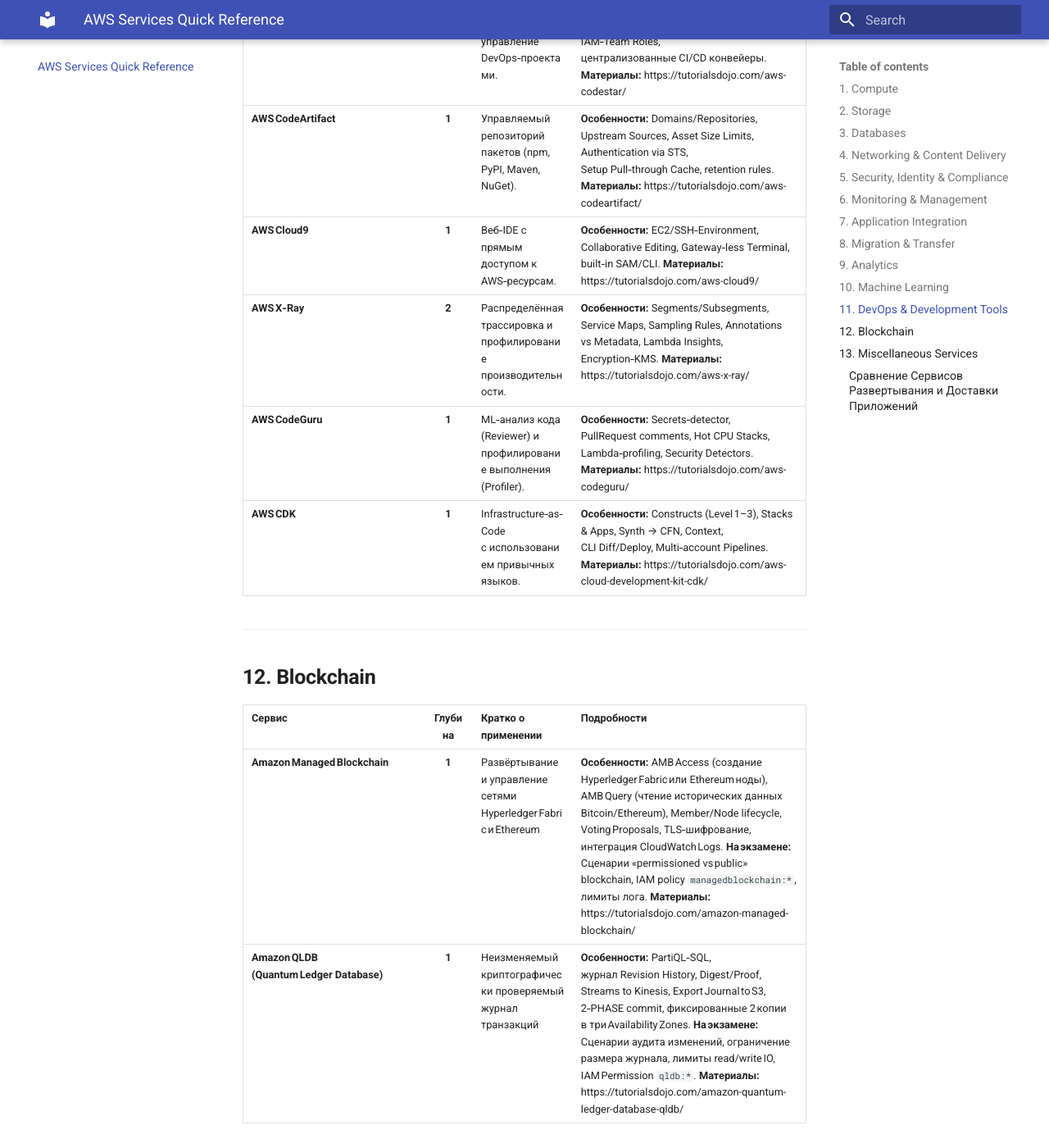
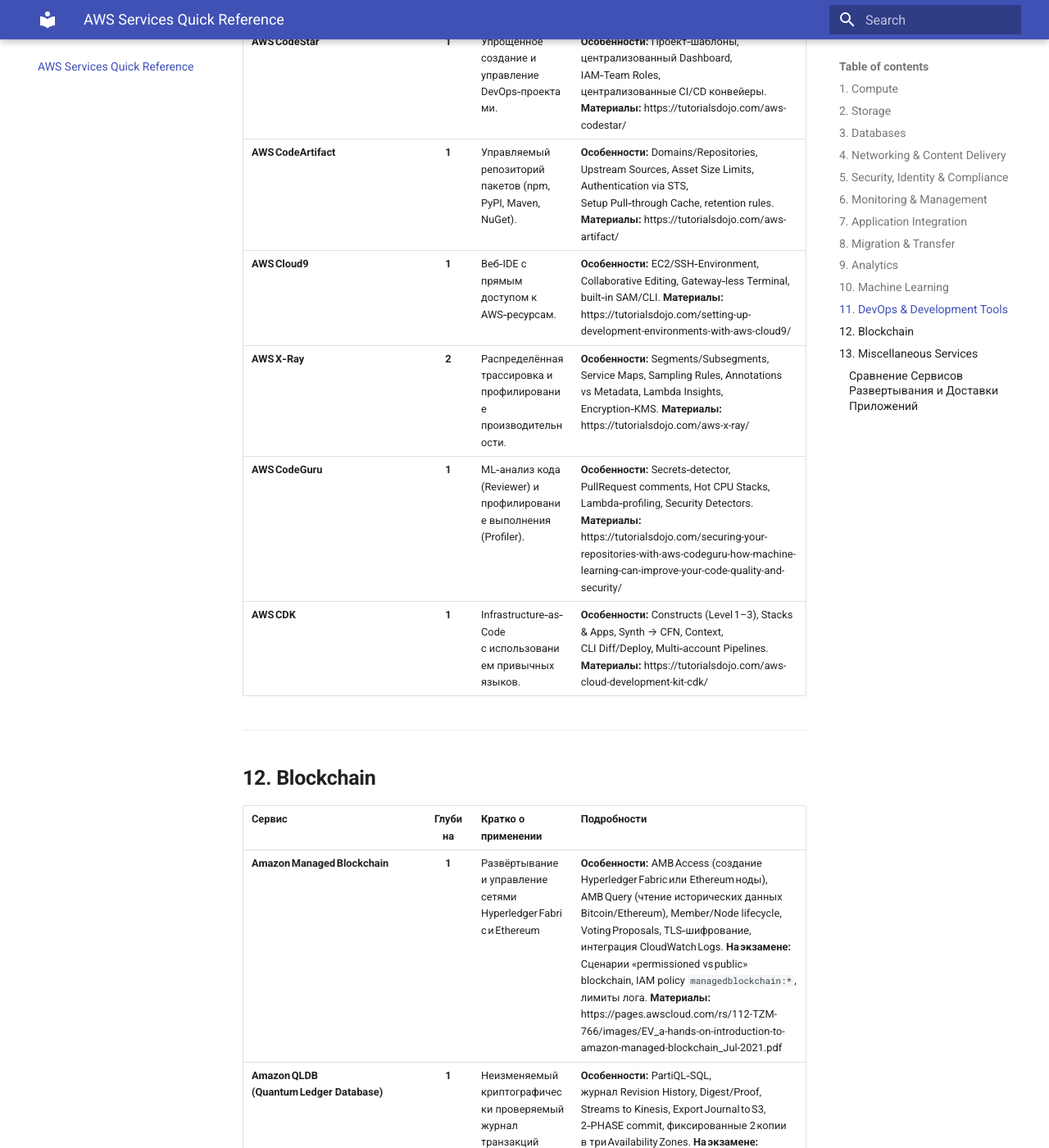
Before and after one commit to sergey-rsa/aws-sysop-doc, an MkDocs documentation site: the page built from docs/index.md, in a window 1280 px wide and 1400 px high, scrolled down 20610 px. Shown: the whole window at 82% size. Built offline with MkDocs 1.6.1 and Material for MkDocs 9.7.7, drawn with Linux system fonts in a browser that asks for light colours; some of the changed lines change nothing that is shown; some of the changed text lies outside the part shown.

Commit message:
fix urls

```diff
--- a/docs/index.md
+++ b/docs/index.md
@@ -160,7 +160,7 @@
 | **Amazon EMR**                          | **1** | Ускоренный управляемый Hadoop/Spark/Flink кластер.                | **Особенности:** EMRFS S3, Auto‑Scaling Clusters, Instance Fleets vs Groups, EMR Serverless, Kerberos Auth. **На экзамене:** Высокий уровень — сценарии big‑data, лог‑папки, bootstrap actions. **Материалы:** https://tutorialsdojo.com/amazon-emr/ |
 | **Amazon Redshift**                     | **1** | Аналитический Data Warehouse (колоночное хранение).               | **Особенности:** RA3 vs DC2, Concurrency Scaling, Spectrum, AQUA, Materialized Views. **На экзамене:** Snapshot Retention, auto‑vacuum/analyze, Copy Unload, WLM queues. **Материалы:** https://tutorialsdojo.com/amazon-redshift/ |
 | **Amazon QuickSight**                   | **1** | BI ‑ визуализация данных и интерактивные дашборды.                 | **Особенности:** SPICE in‑memory engine, Row‑Level Security, ML Insights (Anomaly Detection, Forecast), Embedded Analytics. **На экзамене:** Расчёт SPICE Storage cost, refresh‑schedules, пермишны «Reader vs Author». **Материалы:** https://tutorialsdojo.com/amazon-quicksight/ |
-| **Amazon MSK (Managed Kafka)**          | **1** | Управляемый Apache Kafka для потоков данных.                       | **Особенности:** Cluster Types (Standard / Serverless), Storage Autoscaling, IAM Access Control, SASL/SCRAM, Prometheus metrics. **На экзамене:** Различие MSK Serverless vs Kinesis, паттерн re‑play, брокер maintenance. **Материалы:** https://tutorialsdojo.com/amazon-msk/ |
+| **Amazon MSK (Managed Kafka)**          | **1** | Управляемый Apache Kafka для потоков данных.                       | **Особенности:** Cluster Types (Standard / Serverless), Storage Autoscaling, IAM Access Control, SASL/SCRAM, Prometheus metrics. **На экзамене:** Различие MSK Serverless vs Kinesis, паттерн re‑play, брокер maintenance. **Материалы:** https://tutorialsdojo.com/amazon-managed-streaming-for-apache-kafka-amazon-msk/ |
 | **AWS Lake Formation**                  | **1** | Управление Data Lake доступом и каталожными метаданными.          | **Особенности:** LF‑Tag‑based Access, Governed Tables ACID, Blueprints ingestion, Transactional Batch/Streaming. **На экзамене:** Различие IAM‑ vs LF‑permissions, Register S3 Locations, cross‑account sharing через RAM. **Материалы:** https://tutorialsdojo.com/aws-lake-formation/ |
 | **Amazon OpenSearch Service**           | **1** | Управляемый Elasticsearch/OpenSearch для поиска и лог‑аналитики.   | **Особенности:** Domain clusters, UltraWarm/Cold Storage, ISM Policies, Fine‑Grained Access (roles), OpenSearch Dashboards. **На экзамене:** Управление индексовым ростом, Snapshot to S3, интеграция с Kinesis Firehose/CloudWatch Logs. **Материалы:** https://tutorialsdojo.com/amazon-opensearch-service/ |
 
@@ -188,15 +188,15 @@
 
 | **Сервис**           | **Глубина** | **Кратко о применении**                                              | **Подробности** |
 |----------------------|:-----------:|----------------------------------------------------------------------|----------------------------------------------------------------------------------------------------------------------------------------------------------------------------------------------------------------------------------------------------------------------------------------------------------------------------------------------------------------------------------------------------------------------------------|
-| **AWS CodeCommit**   | **1** | Управляемый Git‑репозиторий для хранения кода.                         | **Особенности:** Encryption at‑rest (KMS), IAM‑коммит‑правила, VPC Endpoints, Trigger Events → Lambda/SNS, Git‑credentials/SSH. **Материалы:** https://tutorialsdojo.com/aws-codecommit/ |
+| **AWS CodeCommit**   | **0** | Управляемый Git‑репозиторий для хранения кода. (пропускаем. устарел)   | **Особенности:** Encryption at‑rest (KMS), IAM‑коммит‑правила, VPC Endpoints, Trigger Events → Lambda/SNS, Git‑credentials/SSH. **Материалы:** https://tutorialsdojo.com/aws-codecommit/ |
 | **AWS CodeBuild**    | **1** | Без‑серверный сервис сборки и тестирования.                            | **Особенности:** buildspec.yml, Compute Types, Batch Builds, Report Groups, Caching (S3 / EFS), VPC integration. **Материалы:** https://tutorialsdojo.com/aws-codebuild/ |
 | **AWS CodeDeploy**   | **2** | Автоматизированное развертывание на EC2, Lambda и On‑Prem.             | **Особенности:** Deployment Types (In‑Place, Blue/Green), AppSpec.yml, Rollbacks & Alarms, Lifecycle Events, Auto‑Scaling hooks. **Материалы:** https://tutorialsdojo.com/aws-codedeploy/ |
 | **AWS CodePipeline** | **2** | Конвейер CI/CD — оркестрация сборки, тестов, деплоя.                   | **Особенности:** Stages & Actions, Manual Approval Gates, cross‑account Artifacts, Webhook‑triggers, Parallel Actions, integration with GitHub/CodeCommit/S3/ECR. **Материалы:** https://tutorialsdojo.com/aws-codepipeline/ |
 | **AWS CodeStar**     | **1** | Упрощённое создание и управление DevOps‑проектами.                     | **Особенности:** Проект‑шаблоны, централизованный Dashboard, IAM‑Team Roles, централизованные CI/CD конвейеры. **Материалы:** https://tutorialsdojo.com/aws-codestar/ |
-| **AWS CodeArtifact** | **1** | Управляемый репозиторий пакетов (npm, PyPI, Maven, NuGet).             | **Особенности:** Domains/Repositories, Upstream Sources, Asset Size Limits, Authentication via STS, Setup Pull‑through Cache, retention rules. **Материалы:** https://tutorialsdojo.com/aws-codeartifact/ |
-| **AWS Cloud9**       | **1** | Веб‑IDE с прямым доступом к AWS‑ресурсам.                              | **Особенности:** EC2/SSH‑Environment, Collaborative Editing, Gateway‑less Terminal, built‑in SAM/CLI. **Материалы:** https://tutorialsdojo.com/aws-cloud9/ |
+| **AWS CodeArtifact** | **1** | Управляемый репозиторий пакетов (npm, PyPI, Maven, NuGet).             | **Особенности:** Domains/Repositories, Upstream Sources, Asset Size Limits, Authentication via STS, Setup Pull‑through Cache, retention rules. **Материалы:** https://tutorialsdojo.com/aws-artifact/ |
+| **AWS Cloud9**       | **1** | Веб‑IDE с прямым доступом к AWS‑ресурсам.                              | **Особенности:** EC2/SSH‑Environment, Collaborative Editing, Gateway‑less Terminal, built‑in SAM/CLI. **Материалы:** https://tutorialsdojo.com/setting-up-development-environments-with-aws-cloud9/ |
 | **AWS X‑Ray**        | **2** | Распределённая трассировка и профилирование производительности.       | **Особенности:** Segments/Subsegments, Service Maps, Sampling Rules, Annotations vs Metadata, Lambda Insights, Encryption‑KMS. **Материалы:** https://tutorialsdojo.com/aws-x-ray/ |
-| **AWS CodeGuru**     | **1** | ML‑анализ кода (Reviewer) и профилирование выполнения (Profiler).      | **Особенности:** Secrets‑detector, PullRequest comments, Hot CPU Stacks, Lambda‑profiling, Security Detectors. **Материалы:** https://tutorialsdojo.com/aws-codeguru/ |
+| **AWS CodeGuru**     | **1** | ML‑анализ кода (Reviewer) и профилирование выполнения (Profiler).      | **Особенности:** Secrets‑detector, PullRequest comments, Hot CPU Stacks, Lambda‑profiling, Security Detectors. **Материалы:** https://tutorialsdojo.com/securing-your-repositories-with-aws-codeguru-how-machine-learning-can-improve-your-code-quality-and-security/ |
 | **AWS CDK**          | **1** | Infrastructure‑as‑Code с использованием привычных языков.             | **Особенности:** Constructs (Level 1–3), Stacks & Apps, Synth → CFN, Context, CLI Diff/Deploy, Multi‑account Pipelines. **Материалы:** https://tutorialsdojo.com/aws-cloud-development-kit-cdk/ |
 
 ---
@@ -205,7 +205,7 @@
 
 | **Сервис**                    | **Глубина** | **Кратко о применении**                                        | **Подробности** |
 |-------------------------------|:-----------:|----------------------------------------------------------------|----------------------------------------------------------------------------------------------------------------------------------------------------------------------------------------------------------------------------------------------------------------------------------------------------------------------------------------------------------------------------------------------------------------------------------|
-| **Amazon Managed Blockchain** | **1** | Развёртывание и управление сетями Hyperledger Fabric и Ethereum | **Особенности:** AMB Access (создание Hyperledger Fabric или Ethereum ноды), AMB Query (чтение исторических данных Bitcoin/Ethereum), Member/Node lifecycle, Voting Proposals, TLS‑шифрование, интеграция CloudWatch Logs. **На экзамене:** Сценарии «permissioned vs public» blockchain, IAM policy `managedblockchain:*`, лимиты лога. **Материалы:** https://tutorialsdojo.com/amazon-managed-blockchain/ |
+| **Amazon Managed Blockchain** | **1** | Развёртывание и управление сетями Hyperledger Fabric и Ethereum | **Особенности:** AMB Access (создание Hyperledger Fabric или Ethereum ноды), AMB Query (чтение исторических данных Bitcoin/Ethereum), Member/Node lifecycle, Voting Proposals, TLS‑шифрование, интеграция CloudWatch Logs. **На экзамене:** Сценарии «permissioned vs public» blockchain, IAM policy `managedblockchain:*`, лимиты лога. **Материалы:** https://pages.awscloud.com/rs/112-TZM-766/images/EV_a-hands-on-introduction-to-amazon-managed-blockchain_Jul-2021.pdf |
 | **Amazon QLDB (Quantum Ledger Database)** | **1** | Неизменяемый криптографически проверяемый журнал транзакций | **Особенности:** PartiQL‑SQL, журнал Revision History, Digest/Proof, Streams to Kinesis, Export Journal to S3, 2‑PHASE commit, фиксированные 2 копии в три Availability Zones. **На экзамене:** Сценарии аудита изменений, ограничение размера журнала, лимиты read/write IO, IAM Permission `qldb:*`. **Материалы:** https://tutorialsdojo.com/amazon-quantum-ledger-database-qldb/ |
 
 ---
```
